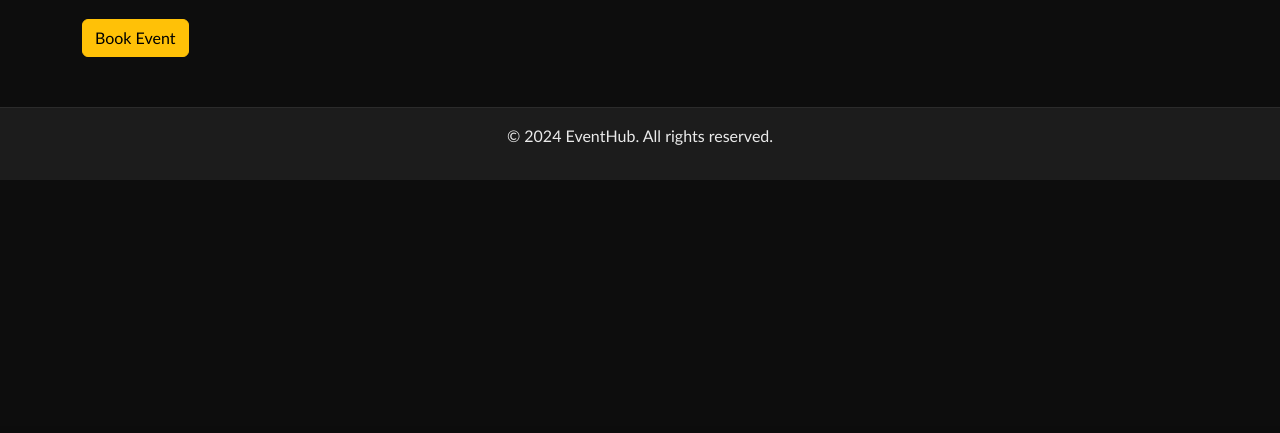
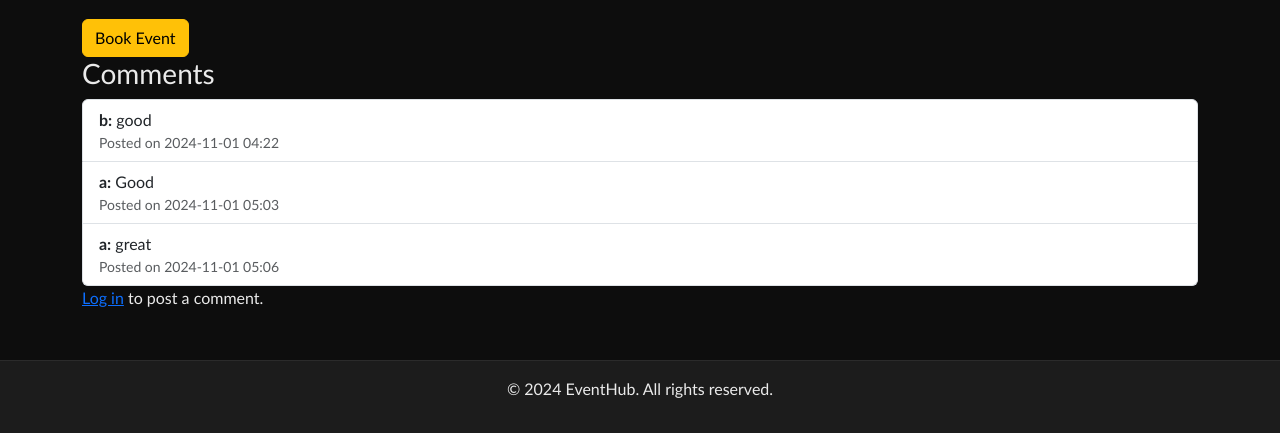
Before and after one commit to Dhananjay625/IAB207, a Flask app: page /event/1001 in a window 1280 px wide. Shown: the part 374-807 px from the top of the page. Before the commit the page ends 554 px from the top, so only its background shows below. Run offline with Flask 3, Linux system fonts and the light colour scheme; some libraries are stand-ins or nearby versions.

Commit message:
comments

```diff
--- a/a3_group5/website/templates/EDetails.html
+++ b/a3_group5/website/templates/EDetails.html
@@ -109,6 +109,35 @@
         <form action="{{ url_for('main.booking') }}" method="POST" style="display:inline;">
             <button type="submit" class="btn btn-warning">Book Event</button>
         </form>
+
+        <h3>Comments</h3>
+    <div class="comments-section">
+        {% if comments %}
+            <ul class="list-group">
+                {% for comment in comments %}
+                    <li class="list-group-item">
+                        <strong>{{ comment.user.username }}:</strong> {{ comment.content }}
+                        <small class="text-muted d-block">Posted on {{ comment.date_posted.strftime('%Y-%m-%d %H:%M') }}</small>
+                    </li>
+                {% endfor %}
+            </ul>
+        {% else %}
+            <p>No comments yet. Be the first to comment!</p>
+        {% endif %}
+    </div>
+
+    {% if current_user.is_authenticated %}
+        <h3>Add a Comment</h3>
+        <form action="{{ url_for('main.add_comment', event_id=event.id) }}" method="POST">
+            <div class="mb-3">
+                <textarea class="form-control" name="content" rows="3" placeholder="Write your comment here..." required></textarea>
+            </div>
+            <button type="submit" class="btn btn-primary">Submit Comment</button>
+        </form>
+    {% else %}
+        <p><a href="{{ url_for('auth.login') }}">Log in</a> to post a comment.</p>
+    {% endif %}
+
     </main>
 
     <footer class="text-center py-3">
```
